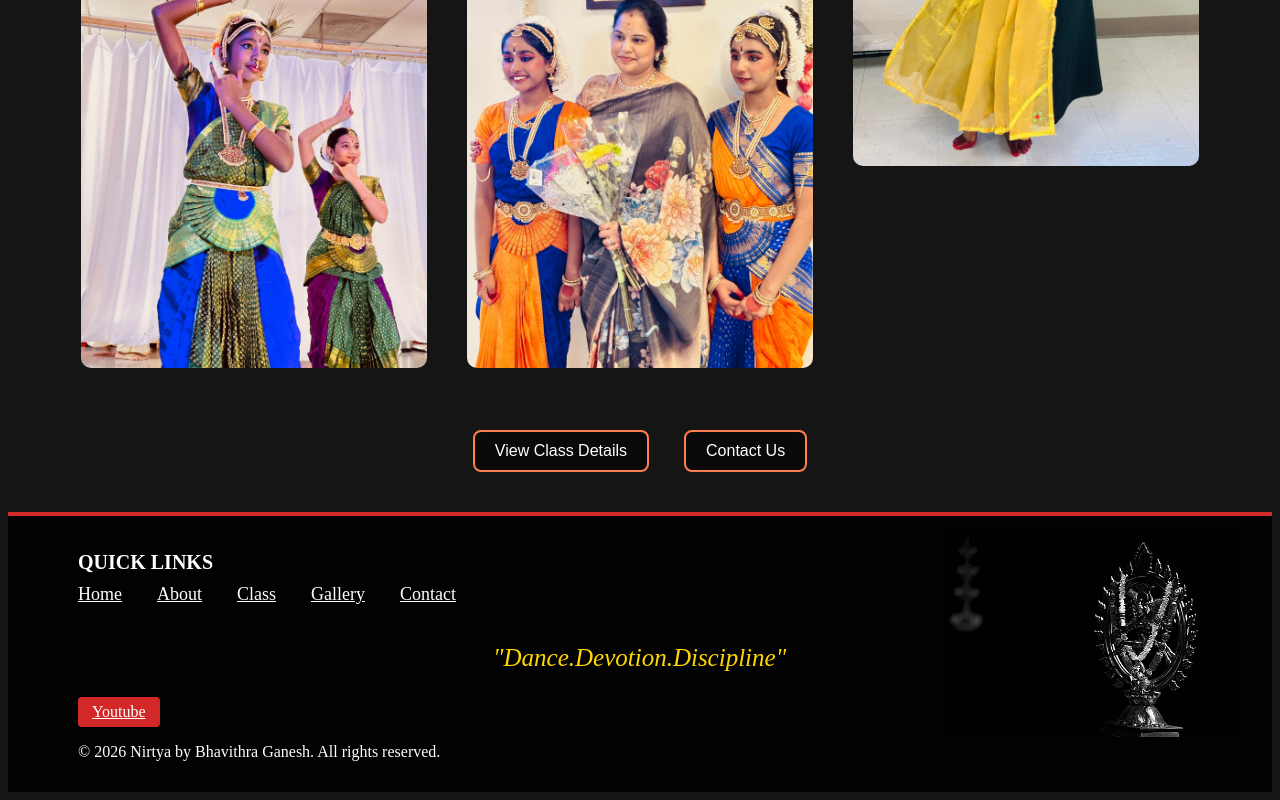
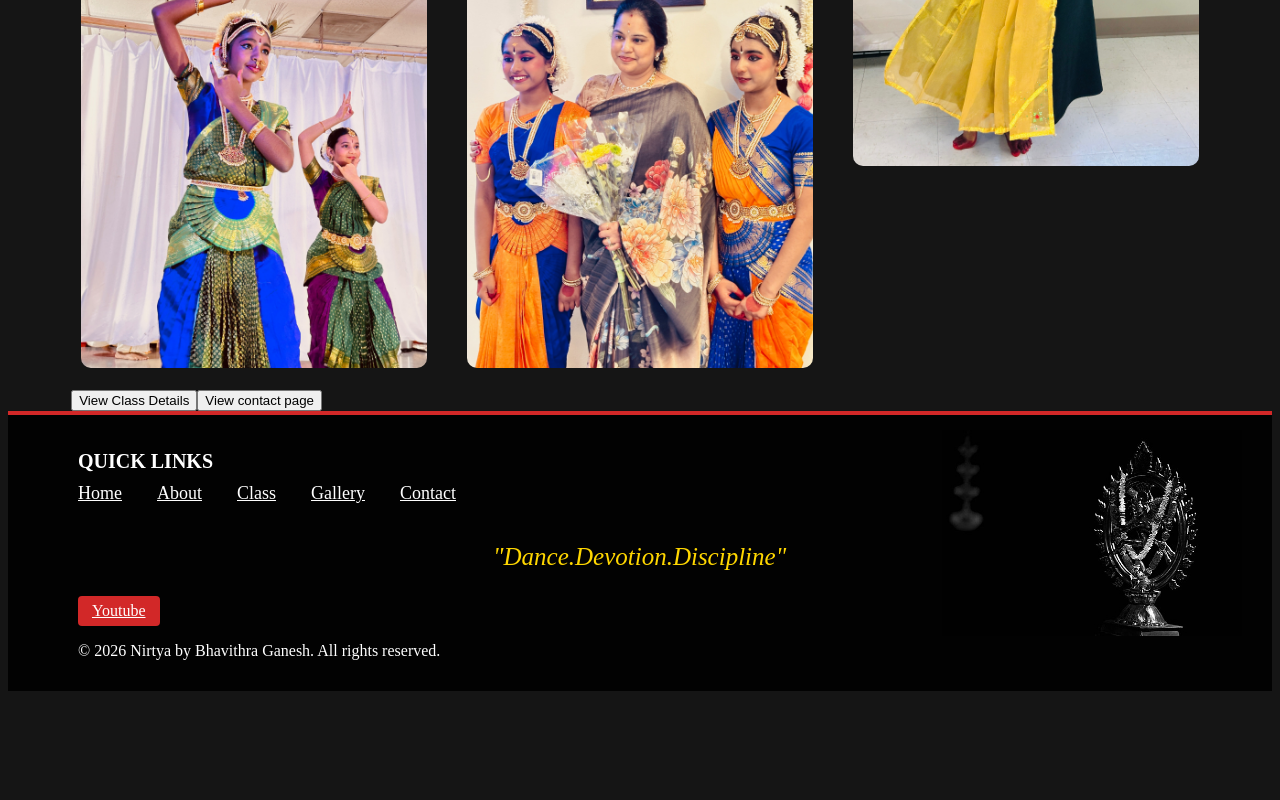
Before and after one commit to suganthi1410/unit1-finalproject-webapplication-suganthi-k, a React (Vite) app in the folder unit1-finalproject-suganthik/: page /gallery in a window 1280 px wide. Shown: the part 1140-1940 px from the top of the page. After the commit the page ends 1839 px from the top, so only its background shows below. Built offline with nearby package versions, Linux system fonts and the light colour scheme; the HTML template or start-up script is replaced by a standard one.

Commit message:
added reusable button to gallery page and unwanted css line removed

```diff
--- a/unit1-finalproject-suganthik/src/components/gallerypage/GalleryPage.css
+++ b/unit1-finalproject-suganthik/src/components/gallerypage/GalleryPage.css
@@ -41,28 +41,7 @@ border-radius: 10px;
     border-radius: 10px;
 
 }
-.gallery-buttons {
-    display: flex;
-    justify-content: center;
-    gap: 35px;
-    margin: 40px 0;
-}
 
-.gallery-link-button {
-    padding: 10px 20px;
-    background-color: rgba(0, 0, 0, 0.543);
-    color: white;
-    border: 2px solid coral;
-    border-radius: 8px;
-    cursor: pointer;
-    font-size: 16px;
-}
-
-.gallery-link-button:hover {
-    background-color: black;
-    border-color: gold;
-    color: rgb(22, 232, 67);
-}
 @media screen and (max-width:900px) {
     .gallery-grid {
         columns: 2;
--- a/unit1-finalproject-suganthik/src/components/gallerypage/GalleryPage.jsx
+++ b/unit1-finalproject-suganthik/src/components/gallerypage/GalleryPage.jsx
@@ -1,5 +1,6 @@
 import { Link } from 'react-router-dom';
 import galleryData from './galleryData.js';
+import ReusableButton from '../ReusableButton.jsx';
 import './GalleryPage.css';
 
 function GalleryPage(){
@@ -23,13 +24,13 @@ function GalleryPage(){
                 ))}
             </div>
 
-            <div className="gallery-buttons">
+            <div >
                 <Link to="/class">
-                    <button className="gallery-link-button">View Class Details</button>
+                    <ReusableButton label="View Class Details" />
                 </Link>
 
                 <Link to="/contact">
-                    <button className="gallery-link-button">Contact Us</button>
+                    <ReusableButton label="View contact page" />
                 </Link>
 
 
```
